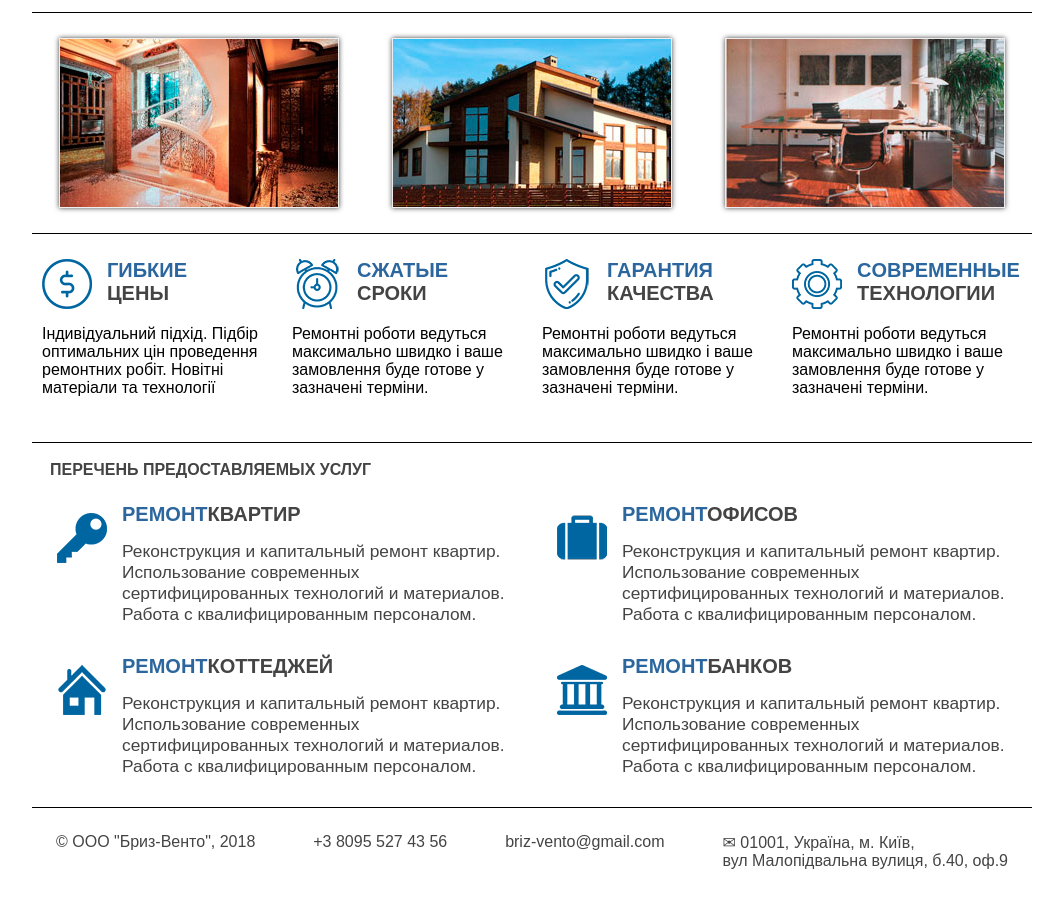
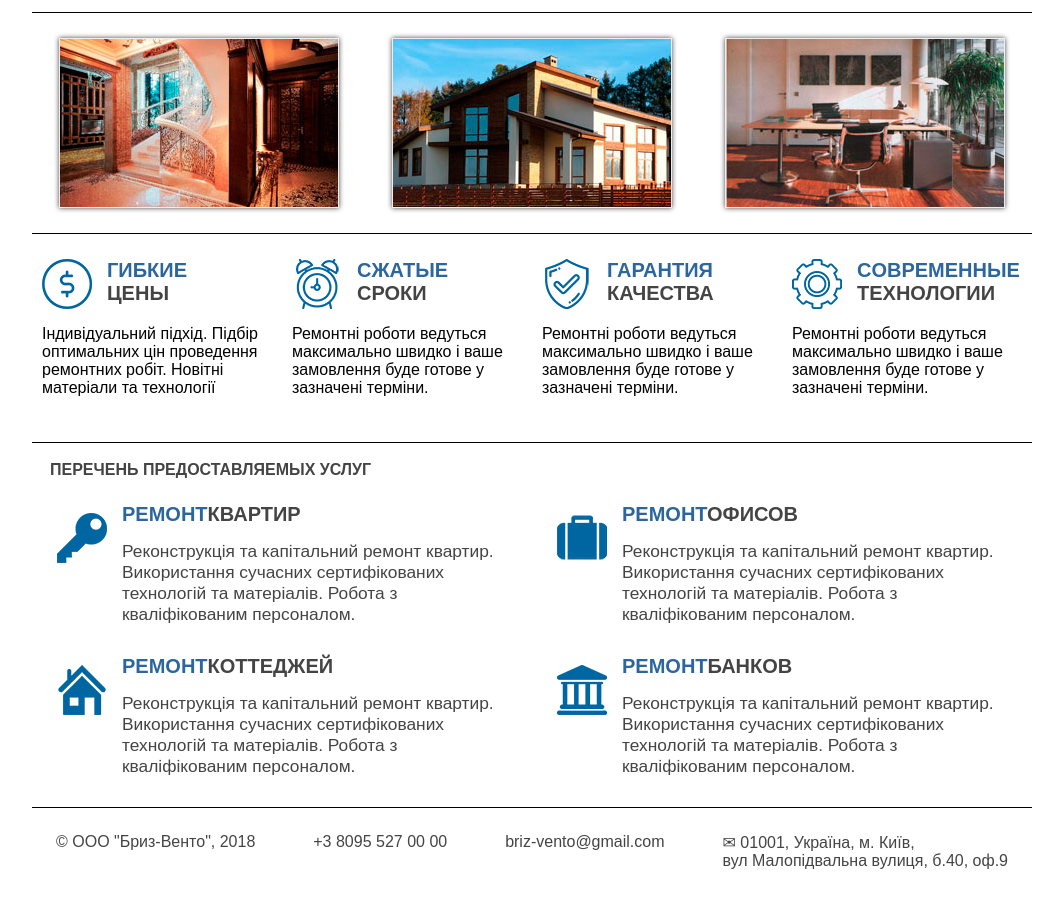
Before and after one commit to Seeker2025/second, a plain HTML site: page index.html in a window 1280 px wide. Shown: the part 93-991 px from the top of the page, without its empty margins (108-1171 px from the left). Drawn offline with nearby package versions, Linux system fonts and the light colour scheme.

Commit message:
Update index.html

```diff
--- a/index.html
+++ b/index.html
@@ -26,7 +26,7 @@
 						</div>
 
 						<div class='contact__phone'>
-							<span class='accent'>+3 8(095)</span>227-43-56
+							<span class='accent'>+3 8(095)</span>227-00-00
 						</div>
 					</div>
 				</div>
@@ -191,9 +191,9 @@
 						<span class='accent'>Ремонт</span>квартир
 					</div>
 						<div class='service__text'>
-Реконструкция и капитальный ремонт квартир.
-Использование современных сертифицированных
-технологий и материалов. Работа с квалифицированным
+Реконструкція та капітальний ремонт квартир.
+Використання сучасних сертифікованих
+технологій та матеріалів. Робота з кваліфікованим
 персоналом.
 
 						</div>
@@ -206,9 +206,9 @@
 						<span class='accent'>Ремонт</span>офисов
 					</div>
 						<div class='service__text'>
-Реконструкция и капитальный ремонт квартир.
-Использование современных сертифицированных
-технологий и материалов. Работа с квалифицированным
+Реконструкція та капітальний ремонт квартир.
+Використання сучасних сертифікованих
+технологій та матеріалів. Робота з кваліфікованим
 персоналом.
 
 						</div>
@@ -221,9 +221,9 @@
 						<span class='accent'>Ремонт</span>коттеджей
 					</div>
 						<div class='service__text'>
-Реконструкция и капитальный ремонт квартир.
-Использование современных сертифицированных
-технологий и материалов. Работа с квалифицированным
+Реконструкція та капітальний ремонт квартир.
+Використання сучасних сертифікованих
+технологій та матеріалів. Робота з кваліфікованим
 персоналом.
 
 						</div>
@@ -236,9 +236,9 @@
 						<span class='accent'>Ремонт</span>банков
 					</div>
 						<div class='service__text'>
-Реконструкция и капитальный ремонт квартир.
-Использование современных сертифицированных
-технологий и материалов. Работа с квалифицированным
+Реконструкція та капітальний ремонт квартир.
+Використання сучасних сертифікованих
+технологій та матеріалів. Робота з кваліфікованим
 персоналом.
 
 						</div>
@@ -259,7 +259,7 @@
 	<div class='container__footer'>
 		<div class='footer'>
 			<div class='footer__item'>&#169; OOO "Бриз-Венто", 2018</div>
-			<div class='footer__item'>+3 8095 527 43 56</div>
+			<div class='footer__item'>+3 8095 527 00 00</div>
 			<div class='footer__item'>briz-vento@gmail.com</div>
 			<div class='footer__item'>✉ 01001, Україна, м. Київ, <br>
 			вул Малопідвальна вулиця, б.40, оф.9</div>
```
